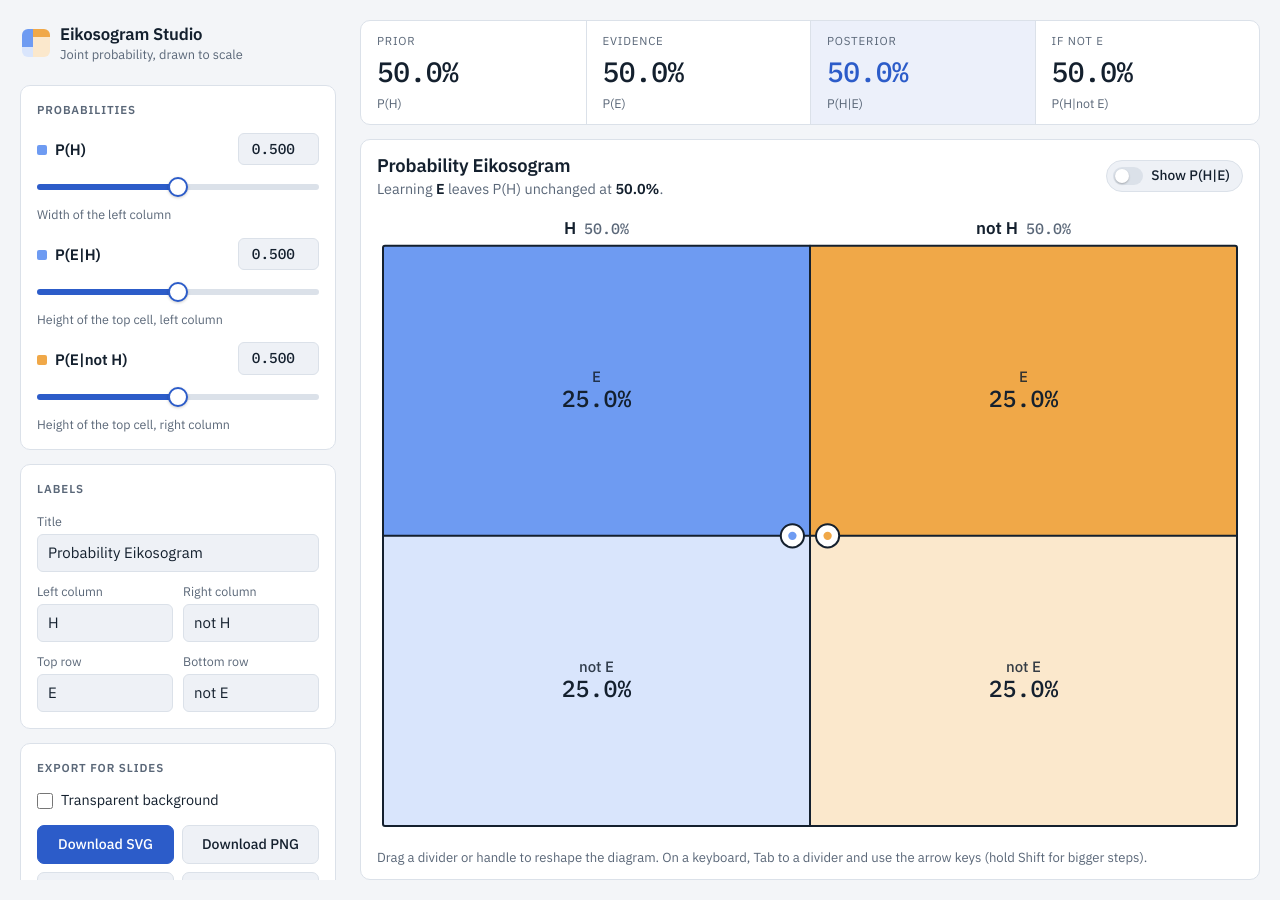
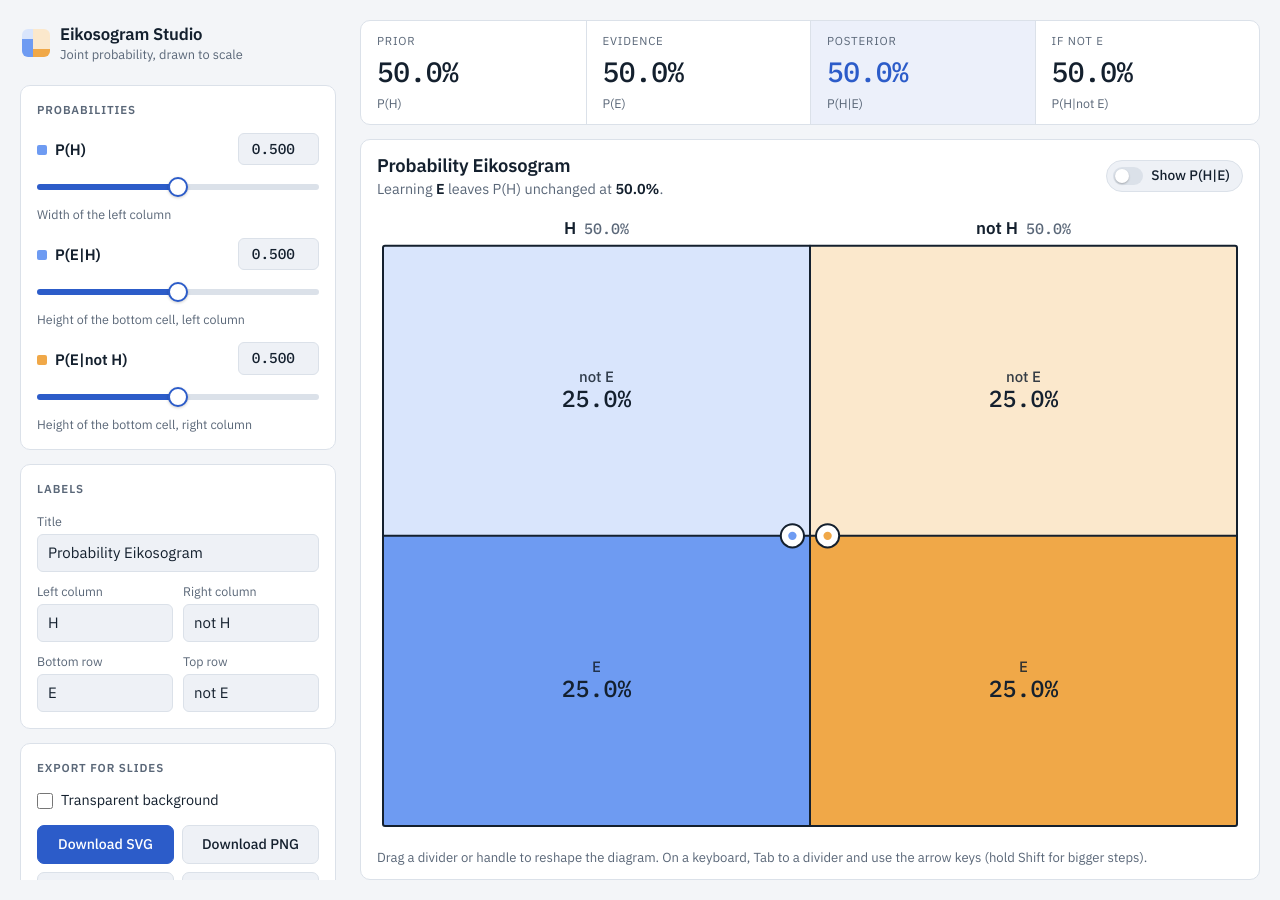
Before and after one commit to Comesana73/juancomesana.org, a Jekyll site: the page apps/eikosogram-studio/index.html, which Jekyll copies as it is, in a window 1280 px wide. Built offline with Jekyll 4.4.1, drawn with Linux system fonts in a browser that asks for light colours.

Commit message:
Eikosogram Studio: evidence row at the bottom, matching the textbook
Co-Authored-By: Claude Opus 5.5 <noreply@anthropic.com>
Claude-Session: https://claude.ai/code/session_019p2RdfrzAppxsuEp5T34gu

```diff
--- a/apps/eikosogram-studio/index.html
+++ b/apps/eikosogram-studio/index.html
@@ -123,8 +123,8 @@
     width: 28px; height: 28px; flex: none; border-radius: 6px; overflow: hidden;
     display: grid; grid-template-columns: 11fr 17fr;
   }
-  .brand-mark span:first-child { background: linear-gradient(var(--h-strong) 64%, var(--h-soft) 64%); }
-  .brand-mark span:last-child { background: linear-gradient(var(--n-strong) 30%, var(--n-soft) 30%); }
+  .brand-mark span:first-child { background: linear-gradient(to top, var(--h-strong) 64%, var(--h-soft) 64%); }
+  .brand-mark span:last-child { background: linear-gradient(to top, var(--n-strong) 30%, var(--n-soft) 30%); }
   .brand h1 { font-size: 1.05rem; font-weight: 600; letter-spacing: -0.01em; }
   .brand p { font-size: 0.8rem; color: var(--muted); }
 
@@ -301,7 +301,7 @@
           <input id="in-pBgA" type="number" min="0.001" max="0.999" step="0.001" inputmode="decimal">
         </div>
         <input id="rg-pBgA" type="range" min="0.001" max="0.999" step="0.001" aria-label="Likelihood given the left category">
-        <p class="hint">Height of the top cell, left column</p>
+        <p class="hint">Height of the bottom cell, left column</p>
       </div>
       <div class="control">
         <div class="control-head">
@@ -309,7 +309,7 @@
           <input id="in-pBgNotA" type="number" min="0.001" max="0.999" step="0.001" inputmode="decimal">
         </div>
         <input id="rg-pBgNotA" type="range" min="0.001" max="0.999" step="0.001" aria-label="Likelihood given the right category">
-        <p class="hint">Height of the top cell, right column</p>
+        <p class="hint">Height of the bottom cell, right column</p>
       </div>
     </section>
 
@@ -319,8 +319,8 @@
         <div class="field wide"><label for="f-title">Title</label><input id="f-title" type="text" autocomplete="off"></div>
         <div class="field"><label for="f-a">Left column</label><input id="f-a" type="text" autocomplete="off"></div>
         <div class="field"><label for="f-na">Right column</label><input id="f-na" type="text" autocomplete="off"></div>
-        <div class="field"><label for="f-b">Top row</label><input id="f-b" type="text" autocomplete="off"></div>
-        <div class="field"><label for="f-nb">Bottom row</label><input id="f-nb" type="text" autocomplete="off"></div>
+        <div class="field"><label for="f-b">Bottom row</label><input id="f-b" type="text" autocomplete="off"></div>
+        <div class="field"><label for="f-nb">Top row</label><input id="f-nb" type="text" autocomplete="off"></div>
       </div>
     </section>
 
@@ -474,7 +474,7 @@
       const x0 = padX, y0 = padTop + titleH + headH;
       const w = W - padX * 2, h = Math.max(80, H - y0 - postH - padBottom);
       const midX = x0 + w * m.pA;
-      const lY = y0 + h * s.pBgA, rY = y0 + h * s.pBgNotA;
+      const lY = y0 + h * (1 - s.pBgA), rY = y0 + h * (1 - s.pBgNotA); // top edges of the E (bottom) cells
       this.geom = { x0, y0, w, h };
 
       setA(this.bg, { width: W, height: H, fill: opts.transparent ? "none" : pal.bg });
@@ -489,10 +489,10 @@
 
       // cells
       const rects = [
-        [x0, y0, midX - x0, lY - y0, pal.hStrong, true],
-        [x0, lY, midX - x0, y0 + h - lY, pal.hSoft, false],
-        [midX, y0, x0 + w - midX, rY - y0, pal.nStrong, true],
-        [midX, rY, x0 + w - midX, y0 + h - rY, pal.nSoft, false]
+        [x0, lY, midX - x0, y0 + h - lY, pal.hStrong, true],   // H & E    (bottom left)
+        [x0, y0, midX - x0, lY - y0, pal.hSoft, false],         // H & ¬E   (top left)
+        [midX, rY, x0 + w - midX, y0 + h - rY, pal.nStrong, true], // ¬H & E (bottom right)
+        [midX, y0, x0 + w - midX, rY - y0, pal.nSoft, false]    // ¬H & ¬E  (top right)
       ];
       const vals = [m.tl, m.bl, m.tr, m.br];
       rects.forEach(([x, y, rw, rh, fill, top], i) => {
```
Also changed, not shown: other parts of apps/eikosogram-studio/index.html (+3 -3 lines).
